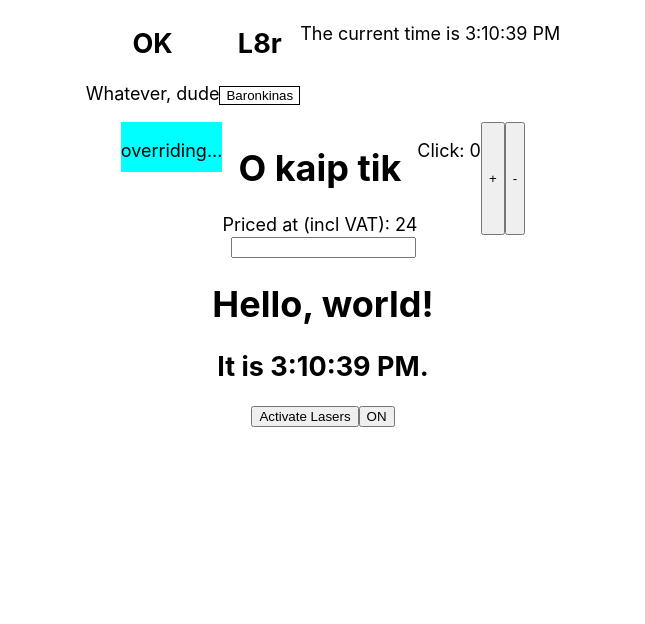
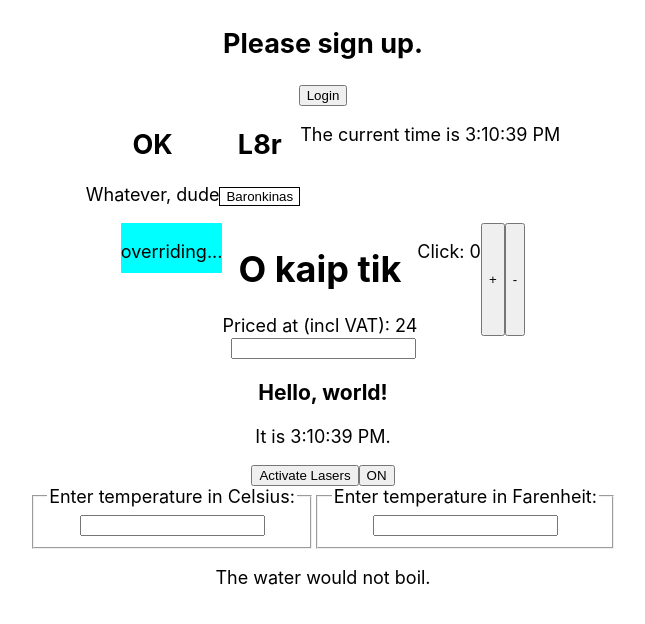
Before and after one commit to ignasandr/lsdemo, a React (Create React App) app: page / in a window 1280 px wide. Shown: the top 624 px of the page, without its empty margins (317-962 px from the left). Built offline with nearby package versions, Linux system fonts and the light colour scheme.

Commit message:
More components from step-by-step guide

```diff
--- a/src/App.tsx
+++ b/src/App.tsx
@@ -9,12 +9,14 @@ import { Synth } from './components/Synth';
 import { Article } from './components/Article';
 import { Counter } from './components/Counter';
 import Tick from './step/Tick';
-import Lasers from './step/Lasers';
-import Toggle from './step/Toggle';
+import Calculator from './step/Calculator';
+import Bcentral from './step/Bcentral';
+import Login from './step/Login';
 
 function App() {
 return (
     <div className="App">
+      <Login />
       <Wrapper>
         <Card title="OK" paragraph="Whatever, dude" />
         <Card title="L8r">
@@ -29,9 +31,9 @@ return (
       </Wrapper>
       <Synth />
       <Tick />
+      <Bcentral />
       <Wrapper>
-        <Lasers />
-        <Toggle />
+        <Calculator />
       </Wrapper>
     </div>
   );
--- /dev/null
+++ b/src/step/Bcentral.tsx
@@ -0,0 +1,36 @@
+import React, { Component } from 'react';
+import { Wrapper } from '../components/Wrapper';
+import Lasers from './Lasers';
+import Toggle from './Toggle';
+
+type MyState = { isToggleOn: boolean };
+
+class Bcentral extends Component<{}, MyState> {
+    constructor(props: {}) {
+        super(props);
+        this.state = {isToggleOn: true};
+
+        this.setToggle = this.setToggle.bind(this);
+    }
+
+    setToggle() {
+        this.setState(state => ({
+            isToggleOn: !state.isToggleOn
+        }));
+    }
+
+    render() {
+        return (
+            <div>
+               <Wrapper>
+                   <Lasers isToggleOn={this.state.isToggleOn}/>
+                   <Toggle
+                        isToggleOn={this.state.isToggleOn}
+                        toggleUpdate={this.setToggle}/>
+               </Wrapper>
+            </div>
+        )
+    }
+}
+
+export default Bcentral;
--- /dev/null
+++ b/src/step/BoilingVerdict.tsx
@@ -0,0 +1,14 @@
+import React from 'react';
+
+type Temp = {
+    celsius: number;
+}
+
+function BoilingVerdict(props: Temp) {
+    if (props.celsius >= 100) {
+        return <p>The water would boil.</p>;
+    }
+    return <p>The water would not boil.</p>;
+}
+
+export default BoilingVerdict;
--- /dev/null
+++ b/src/step/Calculator.tsx
@@ -0,0 +1,68 @@
+import React, { Component } from 'react';
+import TemperatureInput from './TemperatureInput';
+import { Wrapper } from '../components/Wrapper';
+import BoilingVerdict from './BoilingVerdict';
+
+type CalcState = {
+    temperature: string,
+    scale: "c" | "f"
+}
+
+class Calculator extends Component<{}, CalcState> {
+    constructor(props: {}) {
+        super(props);
+        this.handleCelsiusChange = this.handleCelsiusChange.bind(this);
+        this.handleFahrenheitChange = this.handleFahrenheitChange.bind(this);
+        this.state = {temperature: '', scale: 'c'}
+    }
+
+    handleCelsiusChange(temperature: string) {
+        this.setState({scale: 'c', temperature});
+    }
+
+    handleFahrenheitChange(temperature: string) {
+        this.setState({scale: 'f', temperature});
+    }
+
+    render() {
+        const scale = this.state.scale;
+        const temperature = this.state.temperature;
+        const celsius = scale === 'f' ? tryConvert(temperature, toCelsius) : temperature;
+        const fahrenheit = scale === 'c' ? tryConvert(temperature, toFahrenheit) : temperature;
+        return (
+            <div>
+                <Wrapper>
+                    <TemperatureInput
+                        scale="c"
+                        temperature={celsius}
+                        onTemperatureChange={this.handleCelsiusChange} />
+                    <TemperatureInput
+                        scale="f"
+                        temperature={fahrenheit}
+                        onTemperatureChange={this.handleFahrenheitChange} />
+                </Wrapper>
+                <BoilingVerdict celsius={parseFloat(celsius)} />
+            </div>
+        )
+    }
+}
+
+export default Calculator;
+
+function toCelsius(fahrenheit: number) {
+    return (fahrenheit - 32) * 5 / 9;
+}
+
+function toFahrenheit(celsius: number) {
+    return (celsius * 9 / 5) + 32;
+}
+
+function tryConvert(temperature: string, convert: Function) {
+    const input = parseFloat(temperature);
+    if (Number.isNaN(input)) {
+        return '';
+    }
+    const output = convert(input);
+    const rounded = Math.round(output * 1000) / 1000;
+    return rounded.toString();
+}
--- /dev/null
+++ b/src/step/Greeting.tsx
@@ -0,0 +1,25 @@
+import React from "react";
+
+type GreetProps = {
+    isLoggedIn: boolean;
+}
+
+// Try const UserGreeting = <h2>
+
+function UserGreeting(props: {}) {
+    return <h2>Welcome back!</h2>
+}
+
+function GuestGreeting(props: {}) {
+    return <h2>Please sign up.</h2>
+}
+
+function Greeting(props: GreetProps) {
+    const isLoggedIn = props.isLoggedIn;
+    if (isLoggedIn) {
+        return <UserGreeting />;
+    }
+    return <GuestGreeting />;
+}
+
+export default Greeting;
--- a/src/step/Lasers.tsx
+++ b/src/step/Lasers.tsx
@@ -1,9 +1,15 @@
 import React, { MouseEvent } from 'react';
 
-function Lasers() {
+type toggleProps = {
+    isToggleOn: boolean;
+}
+
+function Lasers(props: toggleProps) {
     function handleClick(event: MouseEvent) {
         event.preventDefault();
-        alert('The button was clicked. ' + event.currentTarget.textContent);
+        if (props.isToggleOn === true) {
+            alert('The button was clicked. ' + event.currentTarget.textContent);
+        }
     }
     return (
         <button onClick={handleClick}>
--- /dev/null
+++ b/src/step/LogButtons.tsx
@@ -0,0 +1,25 @@
+import React, { MouseEvent } from 'react';
+
+type LoginProps = {
+    Click: Function;
+}
+
+function AlertOnClick(event: MouseEvent) {
+   alert("yo yo yo");
+}
+
+export function LoginButton(props: LoginProps) {
+    return (
+        <button onClick={props.Click}>
+            Login
+        </button>
+    );
+}
+
+export function LogoutButton(props: LoginProps) {
+    return (
+        <button onClick={AlertOnClick}>
+            Logout
+        </button>
+    );
+}
--- /dev/null
+++ b/src/step/Login.tsx
@@ -0,0 +1,47 @@
+import React, { Component, MouseEvent } from "react";
+import Greeting from "./Greeting";
+import { LoginButton, LogoutButton } from "./LogButtons";
+
+type LoginProps = {
+    onClick: Function;
+}
+
+type LoginState = {
+    isLoggedIn: boolean;
+}
+
+class Login extends Component<{}, LoginState> {
+    constructor(props: {}) {
+        super(props);
+        this.handleLoginClick = this.handleLoginClick.bind(this);
+        this.handleLogoutClick = this.handleLogoutClick.bind(this);
+        this.state = { isLoggedIn: false }
+
+    }
+
+    handleLoginClick(event: MouseEvent) {
+        this.setState({isLoggedIn: true});
+    }
+
+    handleLogoutClick() {
+        this.setState({isLoggedIn: false});
+    }
+
+    render() {
+        const isLoggedIn = this.state.isLoggedIn;
+        let button;
+        if (isLoggedIn) {
+            button = <LogoutButton />;
+        } else {
+            button = <LoginButton />;
+        }
+        return (
+            <div>
+                <Greeting isLoggedIn={isLoggedIn} />
+                {button}
+            </div>
+        )
+    }
+}
+
+export default Login;
--- /dev/null
+++ b/src/step/TemperatureInput.tsx
@@ -0,0 +1,42 @@
+import React, { Component, ChangeEvent } from 'react';
+
+const scaleNames = {
+    c: 'Celsius',
+    f: 'Farenheit'
+};
+
+type TempInput = {
+    temperature: string;
+}
+
+type TempProps = {
+    temperature: string,
+    onTemperatureChange: Function,
+    scale: "c" | "f"
+}
+
+class TemperatureInput extends Component<TempProps, TempInput> {
+    constructor(props: TempProps) {
+        super(props);
+        this.handleChange = this.handleChange.bind(this);
+    }
+
+    handleChange(e: ChangeEvent<HTMLInputElement>) {
+        this.props.onTemperatureChange(e.target.value);
+    }
+
+    render() {
+        const temperature = this.props.temperature;
+        const scale = this.props.scale;
+        return (
+            <fieldset>
+                <legend>Enter temperature in {scaleNames[scale]}:</legend>
+                <input
+                    value={temperature}
+                    onChange={this.handleChange} />
+            </fieldset>
+        )
+    }
+}
+
+export default TemperatureInput;
--- a/src/step/Tick.tsx
+++ b/src/step/Tick.tsx
@@ -31,8 +31,8 @@ class Tick extends Component<{}, TickState> {
   render() {
     return (
       <div>
-        <h1>Hello, world!</h1>
-        <h2>It is {this.state.date.toLocaleTimeString()}.</h2>
+        <h3>Hello, world!</h3>
+        <p>It is {this.state.date.toLocaleTimeString()}.</p>
       </div>
     );
   }
--- a/src/step/Toggle.tsx
+++ b/src/step/Toggle.tsx
@@ -1,26 +1,27 @@
-import React, { Component } from 'react';
+import React, { Component, MouseEvent } from 'react';
 
-type MyState = { isToggleOn: boolean };
+type ToggleProps = {
+    isToggleOn: boolean,
+    toggleUpdate: Function
+};
 
-class Toggle extends Component<{}, MyState> {
+class Toggle extends Component<ToggleProps> {
 
-    constructor(props: {}) {
+    constructor(props: ToggleProps) {
         super(props);
-        this.state = {isToggleOn: true};
 
         this.handleClick = this.handleClick.bind(this);
     }
 
-    handleClick() {
-        this.setState(state => ({
-            isToggleOn: !state.isToggleOn
-        }));
+    handleClick(event: MouseEvent) {
+        event.preventDefault();
+        this.props.toggleUpdate();
     }
 
     render() {
         return(
             <button onClick={this.handleClick}>
-                {this.state.isToggleOn ? 'ON' : 'OFF'}
+                {this.props.isToggleOn ? 'ON' : 'OFF'}
             </button>
         )
     }
```
